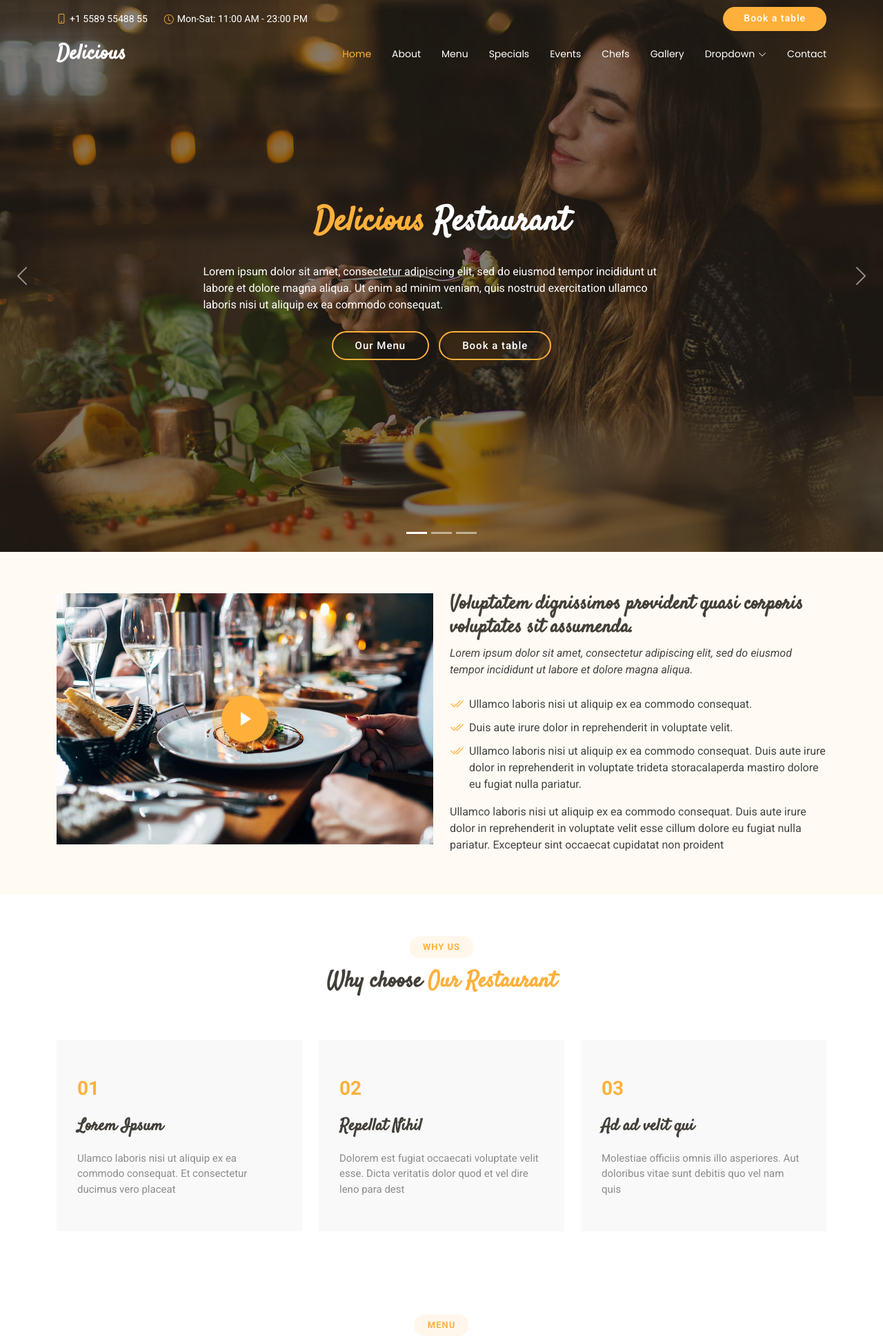
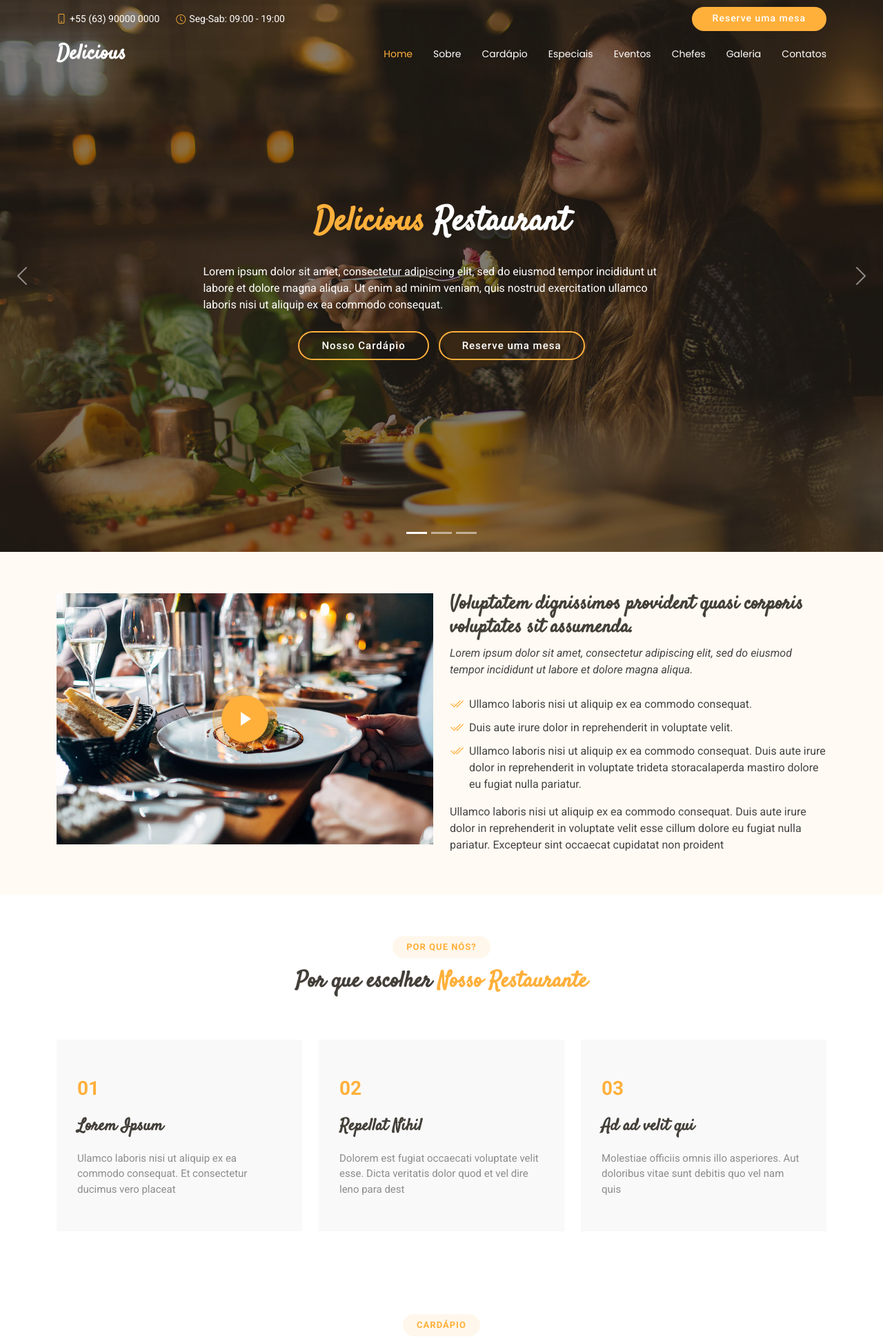
Before and after one commit to assisDaniel/projeto-restaurante, a Django app: page / in a window 1280 px wide. Shown: the top 1941 px of the page at 69% size. Run offline with Django 5.2, Linux system fonts and the light colour scheme; some libraries are stand-ins or nearby versions.

Commit message:
Translation to portuguese

```diff
--- a/restaurante/templates/index.html
+++ b/restaurante/templates/index.html
@@ -5,7 +5,7 @@
 <head>
   <meta charset="utf-8">
   <meta content="width=device-width, initial-scale=1.0" name="viewport">
-  <title>Personal Project</title>
+  <title>Projeto Pessoal</title>
   <meta name="description" content="">
   <meta name="keywords" content="">
 
@@ -44,17 +44,17 @@
     <div class="topbar d-flex align-items-center">
       <div class="container d-flex justify-content-end justify-content-md-between">
         <div class="contact-info d-flex align-items-center">
-          <i class="bi bi-phone d-flex align-items-center d-none d-lg-block"><span>+1 5589 55488 55</span></i>
-          <i class="bi bi-clock ms-4 d-none d-lg-flex align-items-center"><span>Mon-Sat: 11:00 AM - 23:00 PM</span></i>
+          <i class="bi bi-phone d-flex align-items-center d-none d-lg-block"><span>+55 (63) 90000 0000</span></i>
+          <i class="bi bi-clock ms-4 d-none d-lg-flex align-items-center"><span>Seg-Sab: 09:00 - 19:00</span></i>
         </div>
-        <a href="#book-a-table" class="cta-btn">Book a table</a>
+        <a href="#reserve-uma-mesa" class="cta-btn">Reserve uma mesa</a>
       </div>
     </div><!-- End Top Bar -->
 
     <div class="branding d-flex align-items-cente">
 
       <div class="container position-relative d-flex align-items-center justify-content-between">
-        <a href="index.html" class="logo d-flex align-items-center">
+        <a href="{% url 'home' %}" class="logo d-flex align-items-center">
           <!-- Uncomment the line below if you also wish to use an image logo -->
           <!-- <img src="{% static 'img/logo.png' %}" alt=""> -->
           <h1 class="sitename">Delicious</h1>
@@ -63,13 +63,13 @@
         <nav id="navmenu" class="navmenu">
           <ul>
             <li><a href="#hero" class="active">Home</a></li>
-            <li><a href="#about">About</a></li>
-            <li><a href="#menu">Menu</a></li>
-            <li><a href="#specials">Specials</a></li>
-            <li><a href="#events">Events</a></li>
-            <li><a href="#chefs">Chefs</a></li>
-            <li><a href="#gallery">Gallery</a></li>
-            <li class="dropdown"><a href="#"><span>Dropdown</span> <i class="bi bi-chevron-down toggle-dropdown"></i></a>
+            <li><a href="#sobre">Sobre</a></li>
+            <li><a href="#cardapio">Cardápio</a></li>
+            <li><a href="#especiais">Especiais</a></li>
+            <li><a href="#eventos">Eventos</a></li>
+            <li><a href="#chefes">Chefes</a></li>
+            <li><a href="#galeria">Galeria</a></li>
+            <!-- <li class="dropdown"><a href="#"><span>Dropdown</span> <i class="bi bi-chevron-down toggle-dropdown"></i></a>
               <ul>
                 <li><a href="#">Dropdown 1</a></li>
                 <li class="dropdown"><a href="#"><span>Deep Dropdown</span> <i class="bi bi-chevron-down toggle-dropdown"></i></a>
@@ -85,8 +85,8 @@
                 <li><a href="#">Dropdown 3</a></li>
                 <li><a href="#">Dropdown 4</a></li>
               </ul>
-            </li>
-            <li><a href="#contact">Contact</a></li>
+            </li> -->
+            <li><a href="#contatos">Contatos</a></li>
           </ul>
           <i class="mobile-nav-toggle d-xl-none bi bi-list"></i>
         </nav>
@@ -110,8 +110,8 @@
             <h2><span>Delicious</span> Restaurant</h2>
             <p>Lorem ipsum dolor sit amet, consectetur adipiscing elit, sed do eiusmod tempor incididunt ut labore et dolore magna aliqua. Ut enim ad minim veniam, quis nostrud exercitation ullamco laboris nisi ut aliquip ex ea commodo consequat.</p>
             <div>
-              <a href="#menu" class="btn-get-started">Our Menu</a>
-              <a href="#book-a-table" class="btn-get-started">Book a table</a>
+              <a href="#cardapio" class="btn-get-started">Nosso Cardápio</a>
+              <a href="#reserve-uma-mesa" class="btn-get-started">Reserve uma mesa</a>
             </div>
           </div>
         </div><!-- End Carousel Item -->
@@ -122,8 +122,8 @@
             <h2>At vero eos et accusamus</h2>
             <p>Nam libero tempore, cum soluta nobis est eligendi optio cumque nihil impedit quo minus id quod maxime placeat facere possimus, omnis voluptas assumenda est, omnis dolor repellendus. Temporibus autem quibusdam et aut officiis debitis aut.</p>
             <div>
-              <a href="#menu" class="btn-get-started">Our Menu</a>
-              <a href="#book-a-table" class="btn-get-started">Book a table</a>
+              <a href="#cardapio" class="btn-get-started">Nosso cardápio</a>
+              <a href="#reserve-uma-mesa" class="btn-get-started">Reserve uma mesa</a>
             </div>
           </div>
         </div><!-- End Carousel Item -->
@@ -134,8 +134,8 @@
             <h2>Temporibus autem quibusdam</h2>
             <p>Beatae vitae dicta sunt explicabo. Nemo enim ipsam voluptatem quia voluptas sit aspernatur aut odit aut fugit, sed quia consequuntur magni dolores eos qui ratione voluptatem sequi nesciunt omnis iste natus error sit voluptatem accusantium.</p>
             <div>
-              <a href="#menu" class="btn-get-started">Our Menu</a>
-              <a href="#book-a-table" class="btn-get-started">Book a table</a>
+              <a href="#cardapio" class="btn-get-started">Nosso cardápio</a>
+              <a href="#reserve-uma-mesa" class="btn-get-started">Reserve uma mesa</a>
             </div>
           </div>
         </div><!-- End Carousel Item -->
@@ -155,7 +155,7 @@
     </section><!-- /Hero Section -->
 
     <!-- About Section -->
-    <section id="about" class="about section light-background">
+    <section id="sobre" class="about section light-background">
 
       <div class="container">
 
@@ -191,8 +191,8 @@
 
       <!-- Section Title -->
       <div class="container section-title" data-aos="fade-up">
-        <h2>Why Us</h2>
-        <div><span>Why choose</span> <span class="description-title">Our Restaurant</span></div>
+        <h2>Por que nós?</h2>
+        <div><span>Por que escolher</span> <span class="description-title">Nosso Restaurante</span></div>
       </div><!-- End Section Title -->
 
       <div class="container">
@@ -230,12 +230,12 @@
     </section><!-- /Why Us Section -->
 
     <!-- Menu Section -->
-    <section id="menu" class="menu section">
+    <section id="cardapio" class="menu section">
 
       <!-- Section Title -->
       <div class="container section-title" data-aos="fade-up">
-        <h2>Menu</h2>
-        <div><span>Check Our Tasty</span> <span class="description-title">Menu</span></div>
+        <h2>Cardápio</h2>
+        <div><span>Confira Nosso Delicioso</span> <span class="description-title">Cardápio</span></div>
       </div><!-- End Section Title -->
 
       <div class="container isotope-layout" data-default-filter="*" data-layout="masonry" data-sort="original-order">
@@ -350,12 +350,12 @@
     </section><!-- /Menu Section -->
 
     <!-- Specials Section -->
-    <section id="specials" class="specials section">
+    <section id="especiais" class="specials section">
 
       <!-- Section Title -->
       <div class="container section-title" data-aos="fade-up">
-        <h2>Specials</h2>
-        <div><span>Check Our</span> <span class="description-title">Specials</span></div>
+        <h2>Especiais</h2>
+        <div><span>Confira nossos</span> <span class="description-title">Especiais</span></div>
       </div><!-- End Section Title -->
 
       <div class="container" data-aos="fade-up" data-aos-delay="100">
@@ -364,19 +364,19 @@
           <div class="col-lg-3">
             <ul class="nav nav-tabs flex-column">
               <li class="nav-item">
-                <a class="nav-link active show" data-bs-toggle="tab" href="#specials-tab-1">Modi sit est</a>
+                <a class="nav-link active show" data-bs-toggle="tab" href="#especiais-tab-1">Modi sit est</a>
               </li>
               <li class="nav-item">
-                <a class="nav-link" data-bs-toggle="tab" href="#specials-tab-2">Unde praesentium sed</a>
+                <a class="nav-link" data-bs-toggle="tab" href="#especiais-tab-2">Unde praesentium sed</a>
               </li>
               <li class="nav-item">
-                <a class="nav-link" data-bs-toggle="tab" href="#specials-tab-3">Pariatur explicabo vel</a>
+                <a class="nav-link" data-bs-toggle="tab" href="#especiais-tab-3">Pariatur explicabo vel</a>
               </li>
               <li class="nav-item">
-                <a class="nav-link" data-bs-toggle="tab" href="#specials-tab-4">Nostrum qui quasi</a>
+                <a class="nav-link" data-bs-toggle="tab" href="#especiais-tab-4">Nostrum qui quasi</a>
               </li>
               <li class="nav-item">
-                <a class="nav-link" data-bs-toggle="tab" href="#specials-tab-5">Iusto ut expedita aut</a>
+                <a class="nav-link" data-bs-toggle="tab" href="#especiais-tab-5">Iusto ut expedita aut</a>
               </li>
             </ul>
           </div>
@@ -451,7 +451,7 @@
     </section><!-- /Specials Section -->
 
     <!-- Events Section -->
-    <section id="events" class="events section">
+    <section id="eventos" class="events section">
 
       <img class="slider-bg" src="{% static 'img/events-bg.jpg' %}" alt="" data-aos="fade-in">
 
@@ -565,12 +565,12 @@
     </section><!-- /Events Section -->
 
     <!-- Book A Table Section -->
-    <section id="book-a-table" class="book-a-table section">
+    <section id="reserve-uma-mesa" class="book-a-table section">
 
       <!-- Section Title -->
       <div class="container section-title" data-aos="fade-up">
-        <h2>Book A Table</h2>
-        <div><span>Book a</span> <span class="description-title">Table</span></div>
+        <h2>Reserve Uma Mesa</h2>
+        <div><span>Reserve uma</span> <span class="description-title">Mesa</span></div>
       </div><!-- End Section Title -->
 
       <div class="container">
@@ -622,12 +622,12 @@
     </section><!-- /Book A Table Section -->
 
     <!-- Gallery Section -->
-    <section id="gallery" class="gallery section">
+    <section id="galeria" class="gallery section">
 
       <!-- Section Title -->
       <div class="container section-title" data-aos="fade-up">
-        <h2>Gallery</h2>
-        <div><span>Some photos from</span> <span class="description-title">Our Restaurant</span></div>
+        <h2>Galeria</h2>
+        <div><span>Algumas fotos do</span> <span class="description-title">Nosso Restaurante</span></div>
       </div><!-- End Section Title -->
 
       <div class="container-fluid" data-aos="fade-up" data-aos-delay="100">
@@ -705,12 +705,12 @@
     </section><!-- /Gallery Section -->
 
     <!-- Chefs Section -->
-    <section id="chefs" class="chefs section">
+    <section id="chefes" class="chefs section">
 
       <!-- Section Title -->
       <div class="container section-title" data-aos="fade-up">
-        <h2>Chefs</h2>
-        <div><span>Our Professional</span> <span class="description-title">Chefs</span></div>
+        <h2>Chefes</h2>
+        <div><span>Nossos</span> <span class="description-title">Chefes</span> <span>Profissionais</span></div>
       </div><!-- End Section Title -->
 
       <div class="container">
@@ -885,16 +885,16 @@
     </section><!-- /Testimonials Section -->
 
     <!-- Contact Section -->
-    <section id="contact" class="contact section">
+    <section id="contatos" class="contact section">
 
       <!-- Section Title -->
       <div class="container section-title" data-aos="fade-up">
-        <h2>Contact</h2>
-        <div><span>Check Our</span> <span class="description-title">Contact</span></div>
+        <h2>Contatos</h2>
+        <div><span>Confira Nossos</span> <span class="description-title">Contatos</span></div>
       </div><!-- End Section Title -->
 
       <div class="mb-5">
-        <iframe style="width: 100%; height: 400px;" src="https://www.google.com/maps/embed?pb=!1m14!1m8!1m3!1d12097.433213460943!2d-74.0062269!3d40.7101282!3m2!1i1024!2i768!4f13.1!3m3!1m2!1s0x0%3A0xb89d1fe6bc499443!2sDowntown+Conference+Center!5e0!3m2!1smk!2sbg!4v1539943755621" frameborder="0" allowfullscreen=""></iframe>
+        <iframe src="https://www.google.com/maps/embed?pb=!1m14!1m8!1m3!1d7853.843812682287!2d-48.3352869!3d-10.1869974!3m2!1i1024!2i768!4f13.1!3m3!1m2!1s0x9324cb43e0ce5b85%3A0x4ac32dd0236fe5e!2zUHJhw6dhIGRvcyBHaXJhc3PDs2lz!5e0!3m2!1spt-BR!2sbr!4v1733752640901!5m2!1spt-BR!2sbr" width="100%" height="400" frameborder="0" allowfullscreen=""></iframe>
       </div><!-- End Google Maps -->
 
       <div class="container" data-aos="fade">
@@ -904,14 +904,14 @@
           <div class="col-lg-4">
 
             <div class="info">
-              <h3>Get in touch</h3>
+              <h3>Entre em contato</h3>
               <p>Et id eius voluptates atque nihil voluptatem enim in tempore minima sit ad mollitia commodi minus.</p>
 
               <div class="info-item d-flex">
                 <i class="bi bi-geo-alt flex-shrink-0"></i>
                 <div>
-                  <h4>Location:</h4>
-                  <p>A108 Adam Street, New York, NY 535022</p>
+                  <h4>Localização:</h4>
+                  <p>Av. Joaquim Teotônio Segurado, s/n - Plano Diretor Sul, Palmas - TO, 77001-036</p>
                 </div>
               </div><!-- End Info Item -->
 
@@ -919,7 +919,7 @@
                 <i class="bi bi-envelope flex-shrink-0"></i>
                 <div>
                   <h4>Email:</h4>
-                  <p>info@example.com</p>
+                  <p>restaurante@example.com</p>
                 </div>
               </div><!-- End Info Item -->
 
@@ -927,7 +927,7 @@
                 <i class="bi bi-phone flex-shrink-0"></i>
                 <div>
                   <h4>Call:</h4>
-                  <p>+1 5589 55488 55</p>
+                  <p>+55 (63) 90000 0000</p>
                 </div>
               </div><!-- End Info Item -->
 
```
